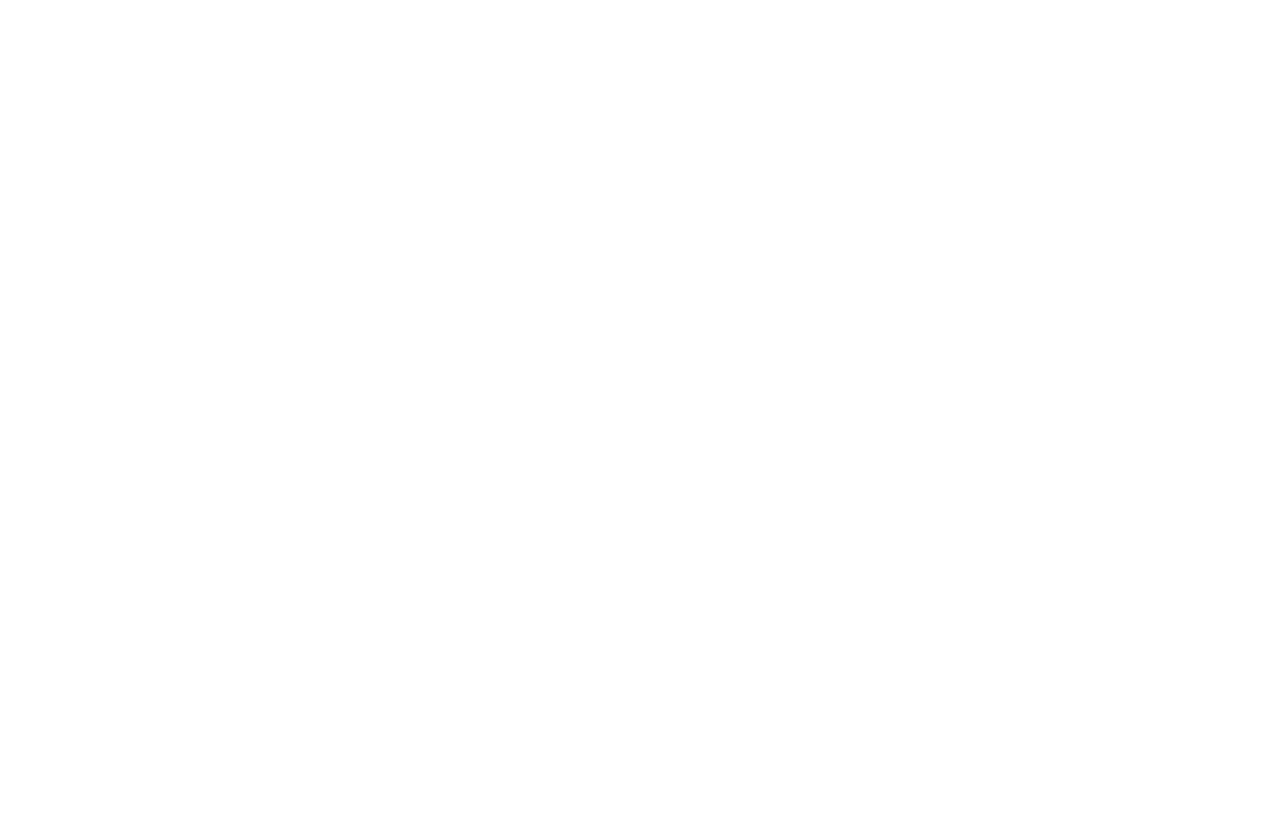
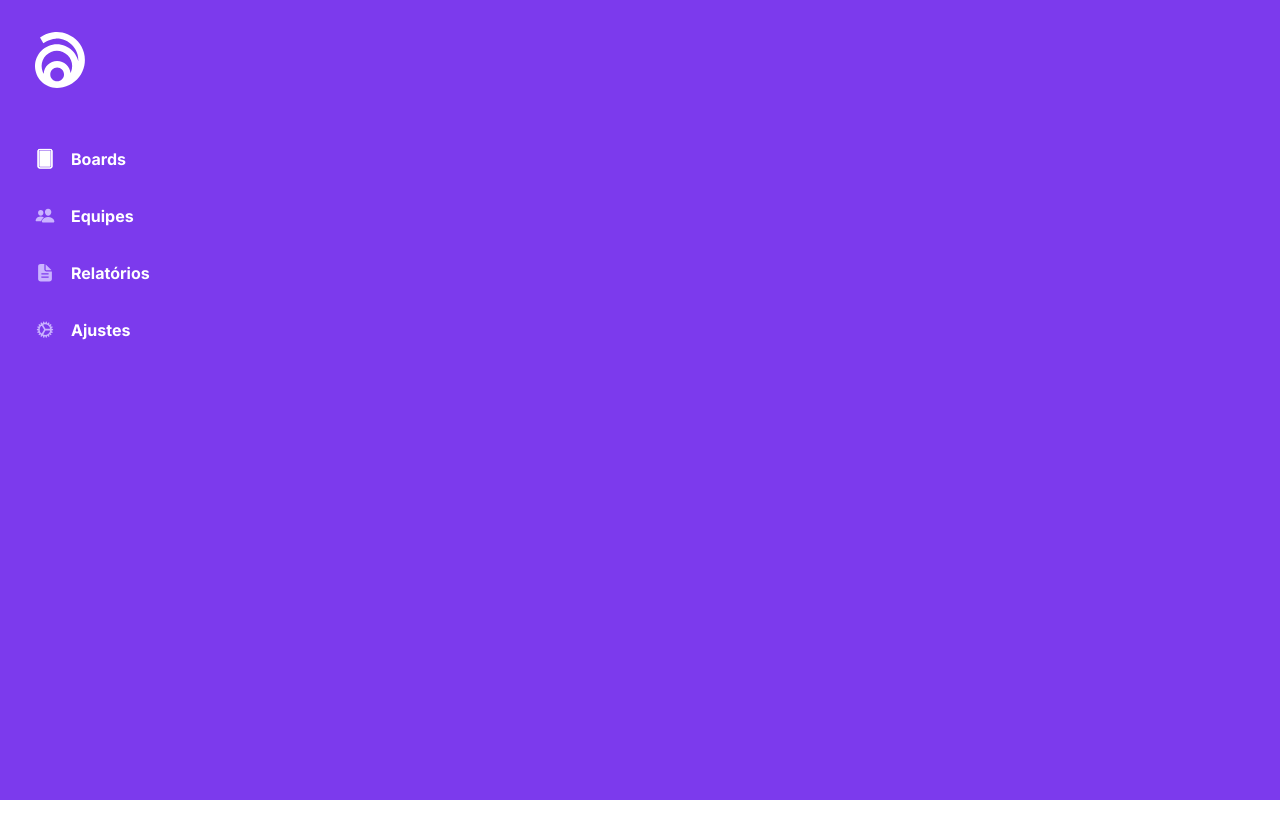
Before and after one commit to NicolasOliveira861/my-own-kanban, a React (Vite) app: page / in a window 1280 px wide. Shown: the top 838 px of the page. Before the commit the page ends 800 px from the top, so only its background shows below. Built offline with nearby package versions, Linux system fonts and the light colour scheme.

Commit message:
feat: creates sidebar and routes

```diff
--- a/package.json
+++ b/package.json
@@ -9,15 +9,17 @@
     "preview": "vite preview"
   },
   "dependencies": {
-    "@types/styled-components": "^5.1.26",
     "eslint": "^8.0.1",
     "react": "^18.2.0",
     "react-dom": "^18.2.0",
+    "react-router-dom": "^6.9.0",
     "styled-components": "^5.3.9"
   },
   "devDependencies": {
     "@types/react": "^18.0.28",
     "@types/react-dom": "^18.0.11",
+    "@types/react-router-dom": "^5.3.3",
+    "@types/styled-components": "^5.1.26",
     "@typescript-eslint/eslint-plugin": "^5.43.0",
     "@vitejs/plugin-react": "^3.1.0",
     "eslint-config-standard-with-typescript": "^34.0.1",
--- a/src/App.tsx
+++ /dev/null
@@ -1,5 +0,0 @@
-function App() {
-  return <div className='App'></div>;
-}
-
-export default App;
--- /dev/null
+++ b/src/components/Sidebar/index.tsx
@@ -0,0 +1,40 @@
+import { CogIcon } from '../UI/icons/cog';
+import { DocumentIcon } from '../UI/icons/document';
+import { PeopleIcon } from '../UI/icons/people';
+import { TabletIcon } from '../UI/icons/tablet';
+import { Logo } from '../UI/logo';
+import { Container, Link, Links } from './styles';
+
+export const Sidebar = () => {
+  return (
+    <Container>
+      <Logo />
+
+      <Links>
+        <Link to={'/'}>
+          <TabletIcon />
+
+          <p>Boards</p>
+        </Link>
+
+        <Link to={'/people'}>
+          <PeopleIcon />
+
+          <p>Equipes</p>
+        </Link>
+
+        <Link to={'/documents'}>
+          <DocumentIcon />
+
+          <p>Relatórios</p>
+        </Link>
+
+        <Link to={'/settings'}>
+          <CogIcon />
+
+          <p>Ajustes</p>
+        </Link>
+      </Links>
+    </Container>
+  );
+};
--- /dev/null
+++ b/src/components/Sidebar/styles.ts
@@ -0,0 +1,32 @@
+import styled from 'styled-components';
+import { Link as RouterLink } from 'react-router-dom';
+
+export const Container = styled.aside`
+  display: flex;
+  flex-direction: column;
+  padding: 32px 35px;
+  max-width: 175px;
+  height: 100%;
+  background: transparent;
+`;
+
+export const Links = styled.nav`
+  display: flex;
+  flex-direction: column;
+  gap: 36px;
+  margin-top: 60px;
+`;
+
+export const Link = styled(RouterLink)`
+  display: flex;
+  align-items: center;
+  text-decoration: none;
+
+  p {
+    margin-left: 16px;
+    font-weight: 700;
+    font-size: 16px;
+    line-height: 125%;
+    color: #ffffff;
+  }
+`;
--- a/src/main.tsx
+++ b/src/main.tsx
@@ -1,13 +1,17 @@
 import React from 'react';
 import ReactDOM from 'react-dom/client';
+import { RouterProvider } from 'react-router-dom';
 import { ThemeProvider } from 'styled-components';
-import App from './App';
+import { Sidebar } from './components/Sidebar';
+import { router } from './routes';
+import { Global } from './styles/global';
 import { theme } from './styles/theme';
 
 ReactDOM.createRoot(document.getElementById('root') as HTMLElement).render(
   <React.StrictMode>
     <ThemeProvider theme={theme}>
-      <App />
+      <Global />
+      <RouterProvider router={router} />
     </ThemeProvider>
   </React.StrictMode>
 );
--- /dev/null
+++ b/src/pages/app/index.tsx
@@ -0,0 +1,21 @@
+import { Outlet } from 'react-router-dom';
+import styled from 'styled-components';
+import { Sidebar } from '../../components/Sidebar';
+
+const Container = styled.main`
+  background: ${({ theme }) => theme.colors.purple.primary};
+  width: 100%;
+  height: 100%;
+`;
+
+const App = () => {
+  return (
+    <Container className='App'>
+      <Sidebar />
+
+      <Outlet />
+    </Container>
+  );
+};
+
+export default App;
--- /dev/null
+++ b/src/routes.tsx
@@ -0,0 +1,10 @@
+import { createBrowserRouter } from 'react-router-dom';
+import App from './pages/app';
+
+export const router = createBrowserRouter([
+  {
+    path: '/',
+    element: <App />,
+    children: [],
+  },
+]);
--- a/src/styles/global.ts
+++ b/src/styles/global.ts
@@ -30,6 +30,12 @@
 
 body {
 	line-height: 1;
+  min-height: 100vh;
+  height: 100vh;
+}
+
+#root {
+  height: 100%;
 }
 
 ol, ul {
```
Also changed, not shown: src/components/UI/icons/filter.tsx (added, +21 -0 lines), src/components/UI/icons/search.tsx (added, +21 -0 lines), src/typings/styled.d.ts (added, +16 -0 lines), 1 other file (tests, documents, lock files or other folders).
